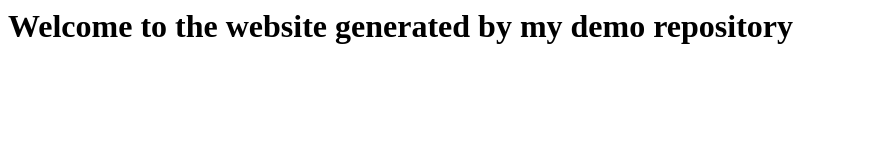
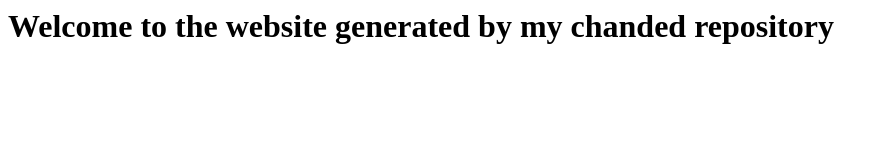
Before and after one commit to Lentont/demo-repository, a website: page index.html in a window 1280 px wide. Shown: the whole page, without its empty margins (0-886 px from the left). Drawn offline with Linux system fonts and the light colour scheme.

Commit message:
change #1

```diff
--- a/index.html
+++ b/index.html
@@ -1 +1 @@
-<h1>Welcome to the website generated by my demo repository</h1>
+<h1>Welcome to the website generated by my chanded repository</h1>
```
